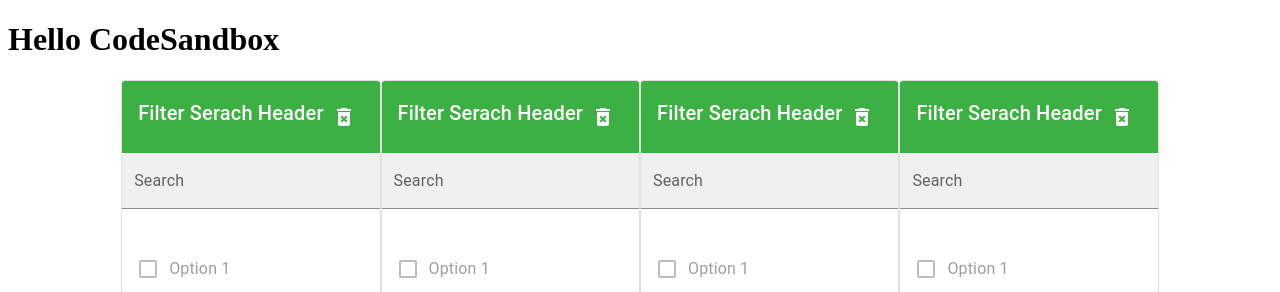
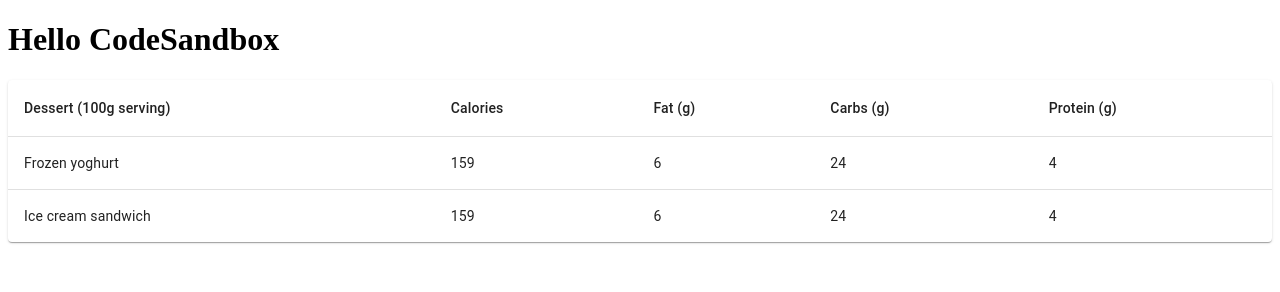
Before and after one commit to AK-Conas/BasicComponents, a React (Create React App) app: page / in a window 1280 px wide. Shown: the top 292 px of the page. Built offline with nearby package versions, Linux system fonts and the light colour scheme.

Commit message:
Update App.js and CGrid.jsx

```diff
--- a/src/App.js
+++ b/src/App.js
@@ -175,14 +175,91 @@
     { label: "Opion 2", value: "option2" },
     { label: "Option 3", value: "option3" },
   ];
-  // const product = productData.map(() => (
-  //   <ImageProduct name={productData.name} url={productData.imageurl} />
-  // ));
+
+  // const createData=>(name, calories, fat, carbs, protein) {
+  //   return { name, calories, fat, carbs, protein };
+  // }
+
+  const gridData = [
+    [
+      {
+        value: "Frozen yoghurt",
+      },
+      {
+        value: 159,
+      },
+      {
+        value: 6.0,
+      },
+      {
+        value: 24,
+      },
+      {
+        value: 4.0,
+      },
+    ],
+    [
+      {
+        value: "Ice cream sandwich",
+      },
+      {
+        value: 159,
+      },
+      {
+        value: 6.0,
+      },
+      {
+        value: 24,
+      },
+      {
+        value: 4.0,
+      },
+    ],
+    // {
+    //   name: "Ice cream sandwich",
+    //   calories: 159,
+    //   fat: 6.0,
+    //   carbs: 24,
+    //   protein: 4.0,
+    // },
+    // {
+    //   name: "Eclair",
+    //   calories: 159,
+    //   fat: 6.0,
+    //   carbs: 24,
+    //   protein: 4.0,
+    // },
+    // {
+    //   name: "Cupcake",
+    //   calories: 159,
+    //   fat: 6.0,
+    //   carbs: 24,
+    //   protein: 4.0,
+    // },
+    // {
+    //   name: "Gingerbread",
+    //   calories: 159,
+    //   fat: 6.0,
+    //   carbs: 24,
+    //   protein: 4.0,
+    // },
+  ];
+  const gridHeadData = [
+    "Dessert (100g serving)",
+    "Calories",
+    "Fat (g)",
+    "Carbs (g)",
+    "Protein (g)",
+  ];
   return (
     <div className="App">
       <ThemeProvider theme={themeMain}>
         <h1>Hello CodeSandbox</h1>
-        {/* <CGrid /> */}
+        <CGrid cGridData={gridData} cHeaderData={gridHeadData} />
+        <br></br>
+        <br></br>
+        <br></br>
+        <br></br>
         {/*
       <CarouselEffect />*/}
         <CFilterGroup
--- a/src/CGrid.jsx
+++ b/src/CGrid.jsx
@@ -1,54 +1,38 @@
-// import * as React from "react";
-// import Table from "@mui/material/Table";
-// import TableBody from "@mui/material/TableBody";
-// import TableCell from "@mui/material/TableCell";
-// import TableContainer from "@mui/material/TableContainer";
-// import TableHead from "@mui/material/TableHead";
-// import TableRow from "@mui/material/TableRow";
-// import Paper from "@mui/material/Paper";
+import * as React from "react";
+import Table from "@mui/material/Table";
+import TableBody from "@mui/material/TableBody";
+import TableCell from "@mui/material/TableCell";
+import TableContainer from "@mui/material/TableContainer";
+import TableHead from "@mui/material/TableHead";
+import TableRow from "@mui/material/TableRow";
+import Paper from "@mui/material/Paper";
 
-// function createData(name, calories, fat, carbs, protein) {
-//   return { name, calories, fat, carbs, protein };
-// }
-
-// const rows = [
-//   createData("Frozen yoghurt", 159, 6.0, 24, 4.0),
-//   createData("Ice cream sandwich", 237, 9.0, 37, 4.3),
-//   createData("Eclair", 262, 16.0, 24, 6.0),
-//   createData("Cupcake", 305, 3.7, 67, 4.3),
-//   createData("Gingerbread", 356, 16.0, 49, 3.9),
-// ];
-
-// export default function BasicTable() {
-//   return (
-//     <TableContainer component={Paper}>
-//       <Table sx={{ minWidth: 650 }} aria-label="simple table">
-//         <TableHead>
-//           <TableRow>
-//             <TableCell>Dessert (100g serving)</TableCell>
-//             <TableCell align="right">Calories</TableCell>
-//             <TableCell align="right">Fat&nbsp;(g)</TableCell>
-//             <TableCell align="right">Carbs&nbsp;(g)</TableCell>
-//             <TableCell align="right">Protein&nbsp;(g)</TableCell>
-//           </TableRow>
-//         </TableHead>
-//         <TableBody>
-//           {rows.map((row) => (
-//             <TableRow
-//               key={row.name}
-//               sx={{ "&:last-child td, &:last-child th": { border: 0 } }}
-//             >
-//               <TableCell component="th" scope="row">
-//                 {row.name}
-//               </TableCell>
-//               <TableCell align="right">{row.calories}</TableCell>
-//               <TableCell align="right">{row.fat}</TableCell>
-//               <TableCell align="right">{row.carbs}</TableCell>
-//               <TableCell align="right">{row.protein}</TableCell>
-//             </TableRow>
-//           ))}
-//         </TableBody>
-//       </Table>
-//     </TableContainer>
-//   );
-// }
+export default function BasicTable({ cHeaderData, cGridData }) {
+  return (
+    <TableContainer component={Paper}>
+      <Table sx={{ minWidth: 650 }} aria-label="simple table">
+        <TableHead>
+          <TableRow>
+            {cHeaderData.map((row, index) => (
+              <TableCell key={index}>{row}</TableCell>
+            ))}
+          </TableRow>
+        </TableHead>
+        <TableBody>
+          {cGridData.map((row, index) => (
+            <TableRow
+              key={index}
+              sx={{ "&:last-child td, &:last-child th": { border: 0 } }}
+            >
+              {row.map((value, index) => (
+                <TableCell component="th" scope="row">
+                  {value.value}
+                </TableCell>
+              ))}
+            </TableRow>
+          ))}
+        </TableBody>
+      </Table>
+    </TableContainer>
+  );
+}
```
